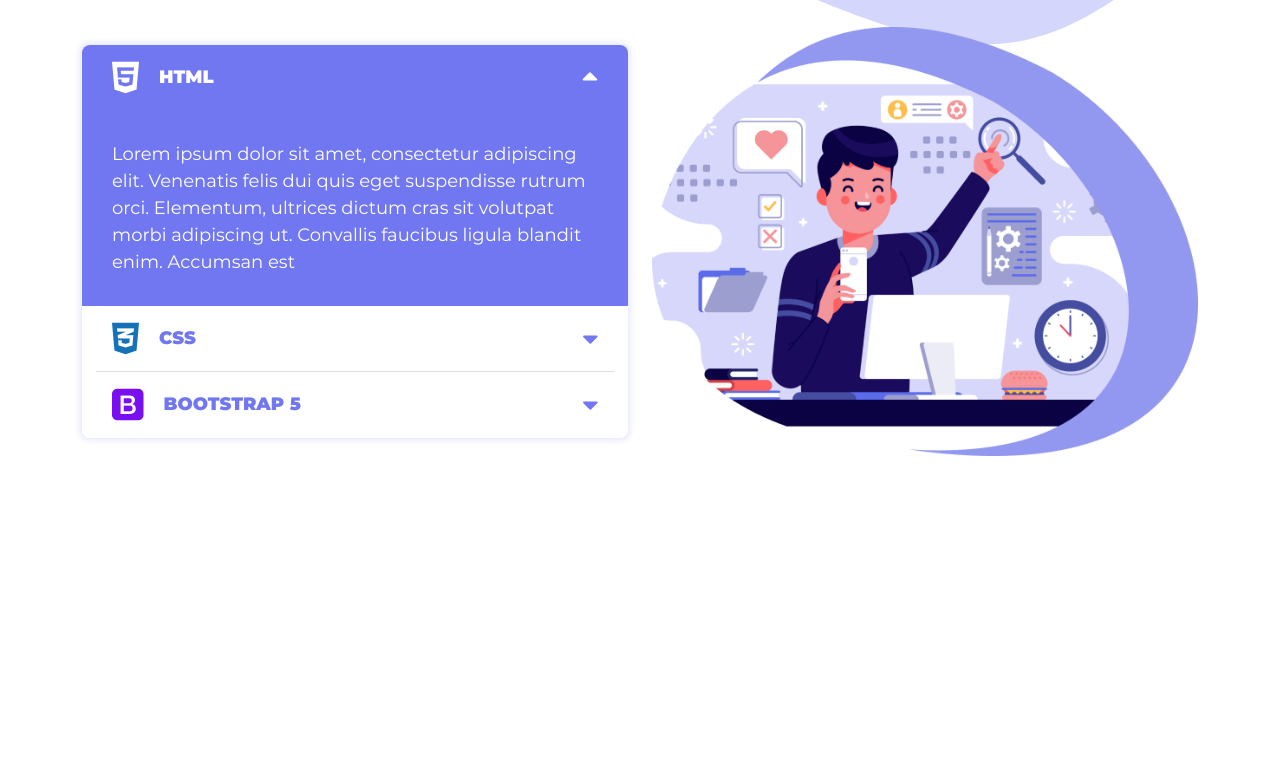
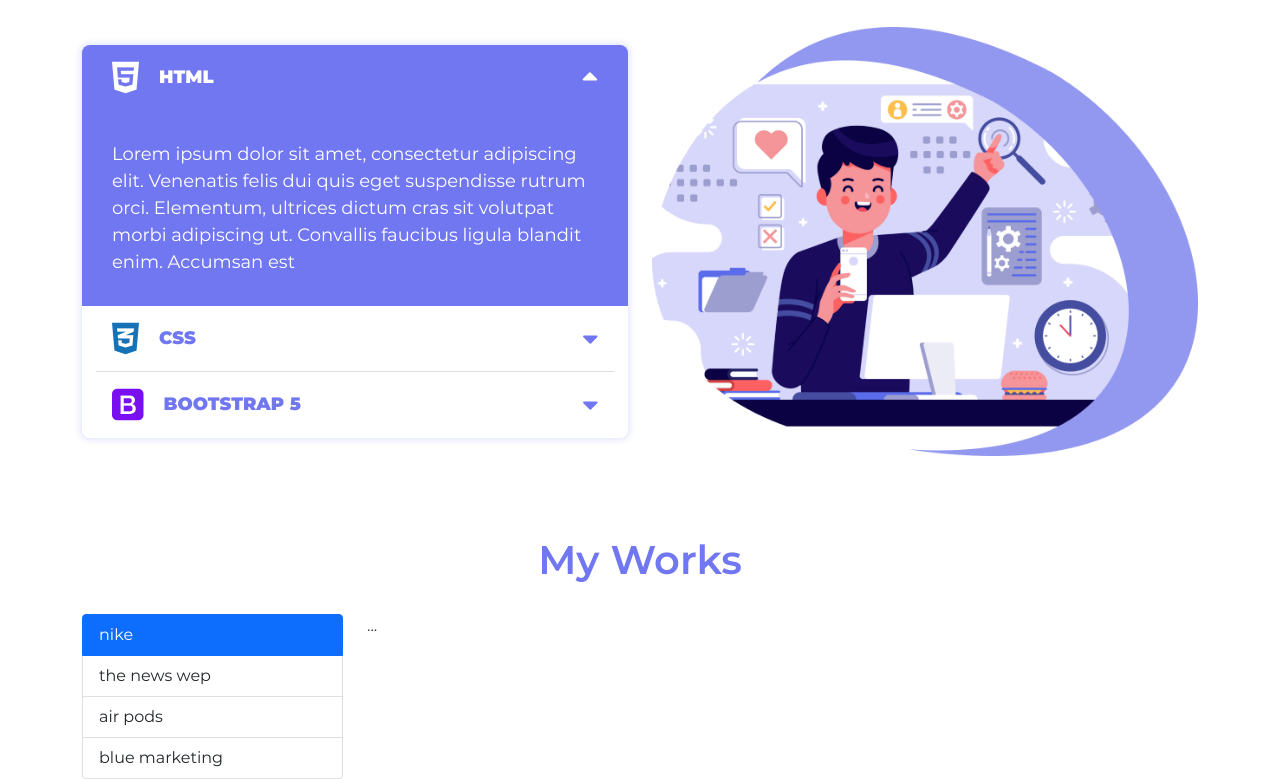
Before and after one commit to imsad1/My-Work, a plain HTML site: page index.html in a window 1280 px wide. Shown: the part 1363-2142 px from the top of the page. Before the commit the page ends 1899 px from the top, so only its background shows below. Drawn offline with Linux system fonts and the light colour scheme.

Commit message:
project works start

```diff
--- a/css/style.css
+++ b/css/style.css
@@ -449,3 +449,11 @@ h1,h2,h3,h4,h5,h6, p {
   bottom: 0;
 }
 /* capabilities end */
+
+/* works start */
+
+.works__title {
+  padding-bottom: 30px;
+}
+
+/* works end */
--- a/index.html
+++ b/index.html
@@ -7,7 +7,7 @@
   <link rel="stylesheet" href="css/all.min.css">
   <link rel="stylesheet" href="libs/bootstrap.css">
   <link rel="stylesheet" href="css/style.css">
-  <!-- <link rel="stylesheet" href="css/media.css"> -->
+  <link rel="stylesheet" href="css/media.css">
 </head>
 <body>
   <header class="header">
@@ -160,6 +160,29 @@
         </div>
       </div>
     </section>
+    <section class="works">
+      <div class="container">
+        <h2 class="works__title title text-center">My Works</h2>
+        <div class="row">
+          <div class="col-xl-3">
+            <div class="list-group works__tab-list" id="list-tab" role="tablist">
+              <a class="list-group-item list-group-item-action works__tab-link active" id="list-nike-list" data-bs-toggle="list" href="#list-nike" role="tab" aria-controls="nike">nike</a>
+              <a class="list-group-item list-group-item-action works__tab-link" id="list-tnw-list" data-bs-toggle="list" href="#list-tnw" role="tab" aria-controls="tnw">the news wep</a>
+              <a class="list-group-item list-group-item-action works__tab-link" id="list-air pods-list" data-bs-toggle="list" href="#list-air pods" role="tab" aria-controls="air pods">air pods</a>
+              <a class="list-group-item list-group-item-action works__tab-link" id="list-blue marketing-list" data-bs-toggle="list" href="#list-blue marketing" role="tab" aria-controls="blue marketing">blue marketing</a>
+            </div>
+          </div>
+          <div class="col-xl-9">
+            <div class="tab-content" id="nav-tabContent">
+              <div class="tab-pane fade show active" id="list-nike" role="tabpanel" aria-labelledby="list-nike-list">...</div>
+              <div class="tab-pane fade" id="list-tnw" role="tabpanel" aria-labelledby="list-tnw-list">...</div>
+              <div class="tab-pane fade" id="list-air pods" role="tabpanel" aria-labelledby="list-air pods-list">...</div>
+              <div class="tab-pane fade" id="list-blue marketing" role="tabpanel" aria-labelledby="list-blue marketing-list">...</div>
+            </div>
+          </div>
+        </div>
+      </div>
+    </section>
   </main>
 
   <script src="libs/bootstrap.js"></script>
```
